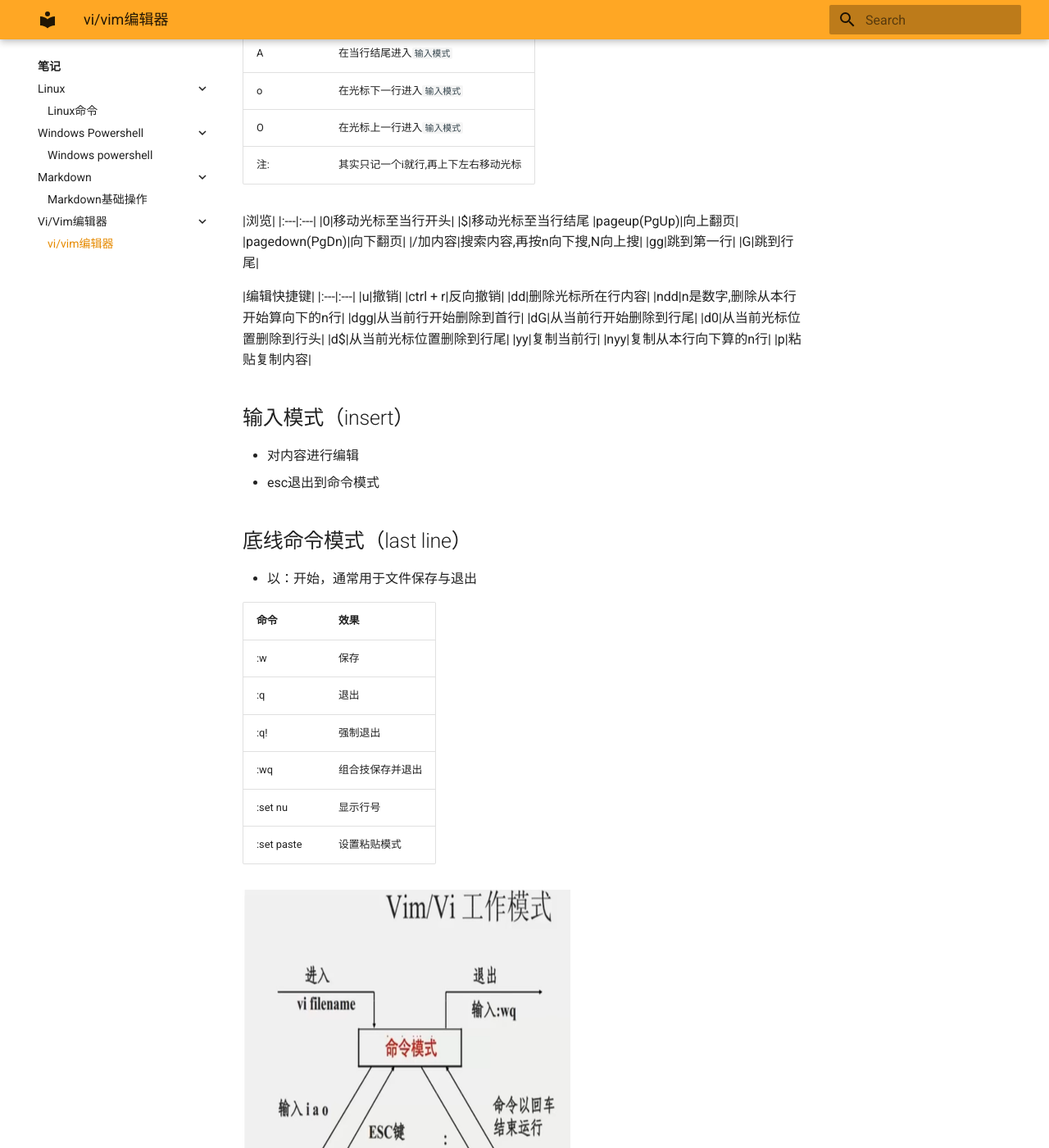
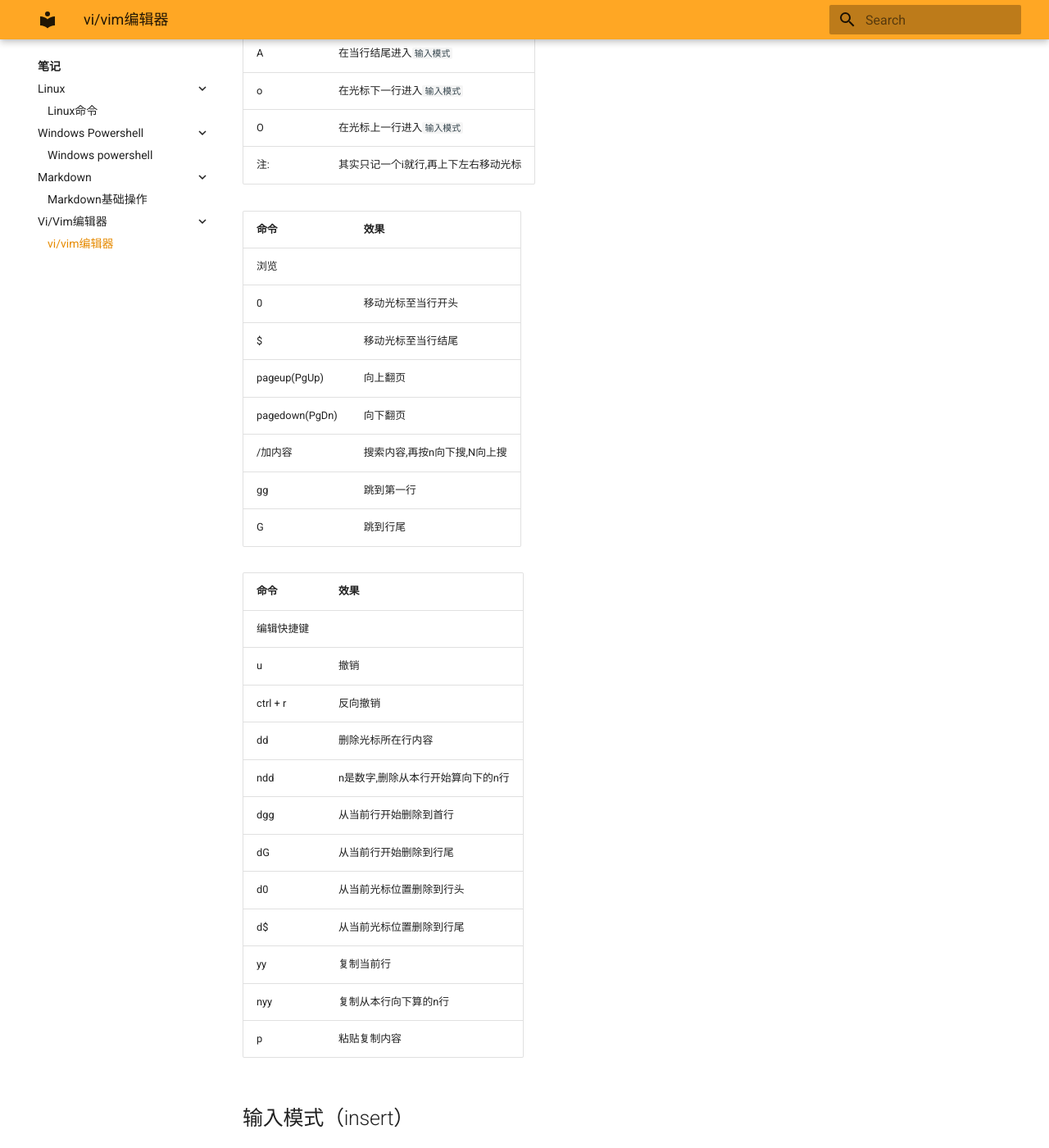
Before and after one commit to Wang-Y-R/wyrwebsite, an MkDocs documentation site: the page built from docs/STUDY/Vim_Vi/Vim_Vi编辑器.md, in a window 1280 px wide and 1400 px high, scrolled down 971 px. Shown: the whole window at 82% size. Built offline with MkDocs 1.6.1 and Material for MkDocs 9.7.7, drawn with Linux system fonts in a browser that asks for light colours; old or Windows-style settings are respelled for this version of MkDocs.

Commit message:
modified vi/vim

```diff
--- a/docs/STUDY/Vim_Vi/Vim_Vi编辑器.md
+++ b/docs/STUDY/Vim_Vi/Vim_Vi编辑器.md
@@ -27,8 +27,9 @@
 |O|在光标上一行进入`输入模式`|
 |注:|其实只记一个i就行,再上下左右移动光标|
 
+| 命令 | 效果 |
+|:---|:---|
 |浏览|
-|:---|:---|
 |0|移动光标至当行开头|
 |$|移动光标至当行结尾
 |pageup(PgUp)|向上翻页|
@@ -37,8 +38,9 @@
 |gg|跳到第一行|
 |G|跳到行尾|
 
+| 命令 | 效果 |
+|:---|:---|
 |编辑快捷键|
-|:---|:---|
 |u|撤销|
 |ctrl + r|反向撤销|
 |dd|删除光标所在行内容|
@@ -69,4 +71,4 @@
 |:set nu|显示行号|
 |:set paste|设置粘贴模式|
 
-<img src="..\vim模式.png" alt="南大logo" style="width: 400px; height: 400px;">
+<img src="..\vim模式.png" alt="vim模式" style="width: 400px; height: 400px;">
--- a/mkdocs.yml
+++ b/mkdocs.yml
@@ -1,6 +1,6 @@
 # [Info]
 site_name: wyr的个人网站 # 左上角标题
-site_url: https://wang-y-r.github.io/wyrwebsite/INDEX/
+site_url: https://wang-y-r.github.io/wyrwebsite/
 site_author: wyr
 site_description: 个人网站
 
```
